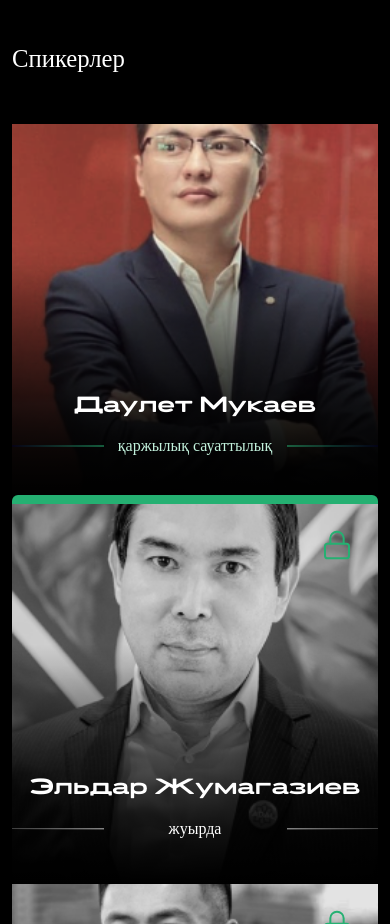
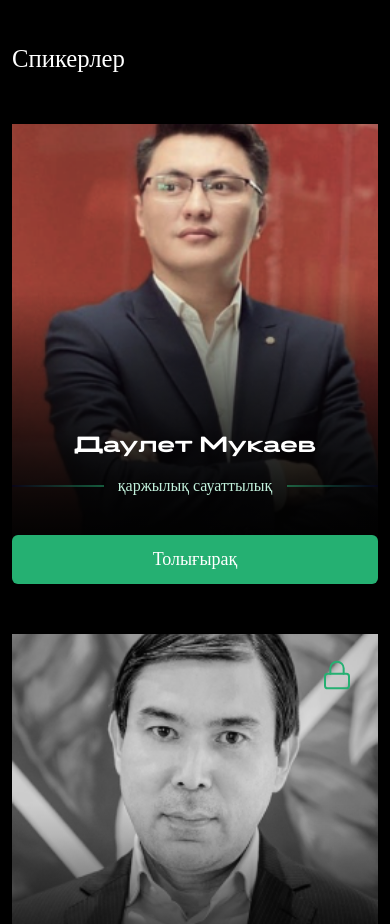
Before and after one commit to Nursultan011/Adal-Sauat, a website: page app/index.html in a window 390 px wide. Shown: the part 1460-2384 px from the top of the page. Drawn offline with Linux system fonts and the light colour scheme; a web font is replaced by a local one.

Commit message:
refactor main page

```diff
--- a/app/index.html
+++ b/app/index.html
@@ -104,7 +104,7 @@
         <h2>Спикерлер</h2>
         <div class="speakers_wrapper">
           <div
-            class="speakers_wrapper_content"
+            class="speakers_wrapper_content activeBlock"
             style="
               background-image: linear-gradient(
                   180deg,
--- a/app/sass/style.sass
+++ b/app/sass/style.sass
@@ -319,8 +319,13 @@ footer
             padding-top: 50px !important
             &_wrapper
                 flex-wrap: wrap
+                .activeBlock
+                    margin-bottom: 50px
                 &_content
                     width: 100% !important
+                    height: 460px
+                    &_inner
+                        bottom: 0
 
     footer
         padding: 70px 0 !important
```
Also changed, not shown: app/css/style.min.css.
